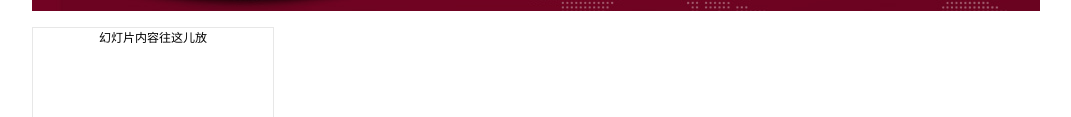
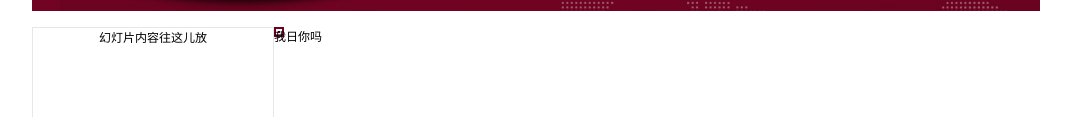
Before and after one commit to ey82/webproj_cmccnew, a plain HTML site: page index.html in a window 1280 px wide. Shown: the part 529-646 px from the top of the page, without its empty margins (104-1175 px from the left). Drawn offline with Linux system fonts and the light colour scheme.

Commit message:
更新首页

```diff
--- a/index.html
+++ b/index.html
@@ -130,6 +130,11 @@
 					<div class="cont"></div>
 				</div>
 			</div>
+			<div class="rightpart">
+				<div class="block">
+					<div class="title">我日你吗</div>
+				</div>
+			</div>
 		</div>
 		<!-- Middle Contens End-->
 	</div>
--- a/resource/css/style.css
+++ b/resource/css/style.css
@@ -1,5 +1,5 @@
-.rightpart .block .block-r .title {
-  background: url("../images/iconAprite.png") no-repeat 0 0;
+.rightpart .block .title, .rightpart .block-r .title {
+  background: url("../images/iconSprite.png") no-repeat 0 0;
   width: 10;
   height: 10;
   padding-left: 15; }
```
